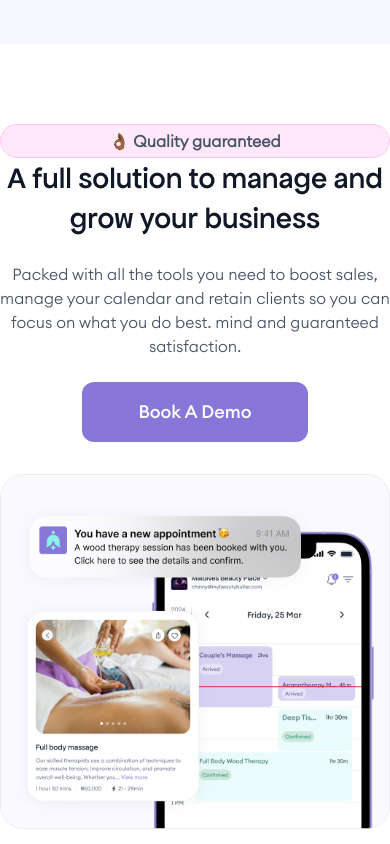
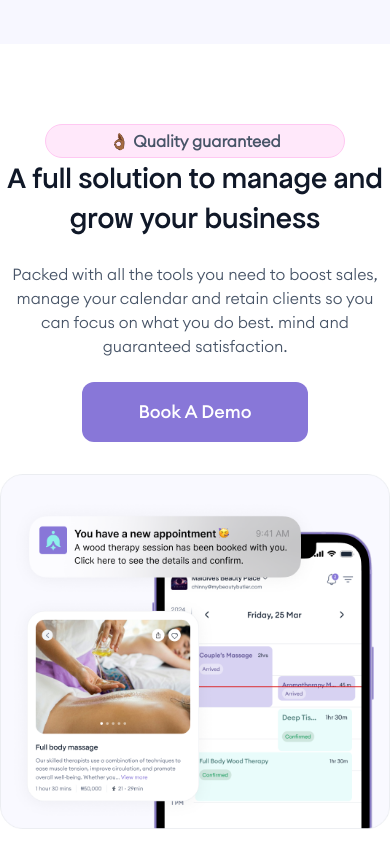
Before and after one commit to FlowKeyz1996/beauty-butler-website, a Next.js app: page /features in a window 390 px wide. Shown: the part 2460-3304 px from the top of the page. Built offline with nearby package versions, Linux system fonts and the light colour scheme.

Commit message:
featuring mobile screen

```diff
--- a/app/termsandcondition/page.tsx
+++ b/app/termsandcondition/page.tsx
@@ -8,7 +8,7 @@ function page() {
   return (
     <div>
       <NavbarOne/>
-        <SmallHero headerText="terms and conditions" descriptionText="Here is our terms and conditions at beauty butler"/>
+        <SmallHero headerText="Terms and Conditions" descriptionText="Our terms and conditions at beauty butler"/>
         <TermsandConditions/>
     </div>
   )
--- a/components/atoms/TagHeader.tsx
+++ b/components/atoms/TagHeader.tsx
@@ -3,6 +3,7 @@ import React from 'react';
 interface TagHeaderProps {
   text: string;
   position?: 'left' | 'center' | 'right';
+  mobilePosition?: 'left' | 'center' | 'right'; // New prop to control mobile position
   paddingX?: string; // For horizontal padding (px-5)
   paddingY?: string; // For vertical padding (py-1)
   maxWidth?: string; // Optional prop to control max width
@@ -11,11 +12,13 @@ interface TagHeaderProps {
 const TagHeader: React.FC<TagHeaderProps> = ({
   text,
   position = 'center',
-  paddingX = 'px-4', // Default padding, customizable
-  paddingY = 'py-1',
-  maxWidth = 'max-w-[300px]', // Default max width, customizable
+  mobilePosition = 'center', // Default mobile position is center
+  paddingX = 'px-4 md:px-5', // Adjust padding for mobile (default is px-4 on mobile and px-5 on larger screens)
+  paddingY = 'py-1 md:py-2', // Adjust padding for mobile (default is py-1 on mobile and py-2 on larger screens)
+  maxWidth = 'max-w-[300px] md:max-w-[400px]', // Default max width, customizable
 }) => {
-  let alignmentClass = 'mx-auto'; // Default is center
+  // Default alignment classes for desktop
+  let alignmentClass = 'mx-auto';
 
   if (position === 'left') {
     alignmentClass = 'ml-0';
@@ -23,8 +26,18 @@ const TagHeader: React.FC<TagHeaderProps> = ({
     alignmentClass = 'mr-0 ml-auto';
   }
 
+  // Alignment classes for mobile
+  let mobileAlignmentClass = 'mx-auto';
+  if (mobilePosition === 'left') {
+    mobileAlignmentClass = 'ml-0';
+  } else if (mobilePosition === 'right') {
+    mobileAlignmentClass = 'mr-0 ml-auto';
+  }
+
   return (
-    <div className={`bg-[#FFE8FA] text-center border border-[#FFC8F2] rounded-full items-center flex justify-center ${paddingX} ${paddingY} w-full ${maxWidth} ${alignmentClass}`}>
+    <div
+      className={`bg-[#FFE8FA] text-center border border-[#FFC8F2] rounded-full items-center flex justify-center ${paddingX} ${paddingY} w-full ${maxWidth} ${mobileAlignmentClass} md:${alignmentClass}`}
+    >
       <p className="font-euclidlight font-semibold text-[#475467] truncate">{text}</p>
     </div>
   );
--- a/components/organisms/Footer.tsx
+++ b/components/organisms/Footer.tsx
@@ -66,7 +66,7 @@ const Footer: React.FC = () => {
   placeholder="example@mail.com"
   className="flex-grow p-3 sm:p-4 border border-gray-300 rounded-l-lg rounded-r-lg sm:rounded-lg bg-[#8878D8] font-euclidmedium focus:outline-none w-[90%] sm:w-auto"
 />
-              <button className="bg-white text-[#8877D8] px-6 sm:px-9 font-euclidmedium py-3 sm:py-4 border border-[#8877D8] rounded-r-xl sm:rounded-r-xl mt-4 sm:mt-0 w-[90%] sm:w-auto">
+              <button className="bg-white text-[#8877D8] px-6 sm:px-9 font-euclidmedium py-3 sm:py-4 border border-[#8877D8] rounded-r-xl sm:rounded-r-xl rounded-l-xl sm:rounded-l-none mt-4 sm:mt-0 w-[90%] sm:w-auto">
                 Subscribe
               </button>
             </div>
--- a/components/organisms/Navbar.tsx
+++ b/components/organisms/Navbar.tsx
@@ -34,7 +34,7 @@ const Navbar: React.FC = () => {
         {/* Logo, Nav Links, and Hamburger Menu (inside the same border) */}
         <div className="flex justify-between items-center w-full md:w-5/6 shadow-2xl rounded-full p-2 bg-white bg-opacity-20 backdrop-blur-lg border h-[50px] md:h-[64px]">
           {/* Conditional Logo */}
-          <Link href="/business">
+          <Link href="/">
           <div className="text-2xl font-bold">
             {isScrolled ? (
               <img src='/purplelogo.svg' alt="Scrolled Logo" /> // Small logo for scrolled state
--- a/components/organisms/QualityGuaranteed.tsx
+++ b/components/organisms/QualityGuaranteed.tsx
@@ -12,12 +12,12 @@ const QualityGuaranteed: React.FC = () => {
           {/* Left Side */}
           <div className="flex-1 md:mr-8 mb-8 md:mb-0 text-center md:text-left">
             <div className="">
-            <TagHeader text="👌🏾 Quality guaranteed" position='left' paddingX='' paddingY='py-1'maxWidth=' sm:max-w-[240px] ' />
+            <TagHeader text="👌🏾 Quality guaranteed" position='left' mobilePosition="center" paddingX='px-1' paddingY='py-1' />
             </div>
             <h2 className="text-3xl md:text-5xl font-apfelmittel mb-4 max-w-xl mx-auto md:mx-0 text-[#101828] leading-[2.5rem] md:leading-[3rem]">
               A full solution to manage and grow your business
             </h2>
-            <p className="text-md sm:text-xl md:text-xl my-6 text-[#475467] font-euclidlight max-w-xl mx-auto md:mx-0">
+            <p className="text-md sm:text-xl md:text-xl my-6 text-[#475467] font-euclidlight max-w-xl mx-auto md:mx-0 px-3 sm:px-0">
             Packed with all the tools you need to boost sales, manage your calendar and retain clients so you can focus on what you do best.
               mind and guaranteed satisfaction.
             </p>
```
